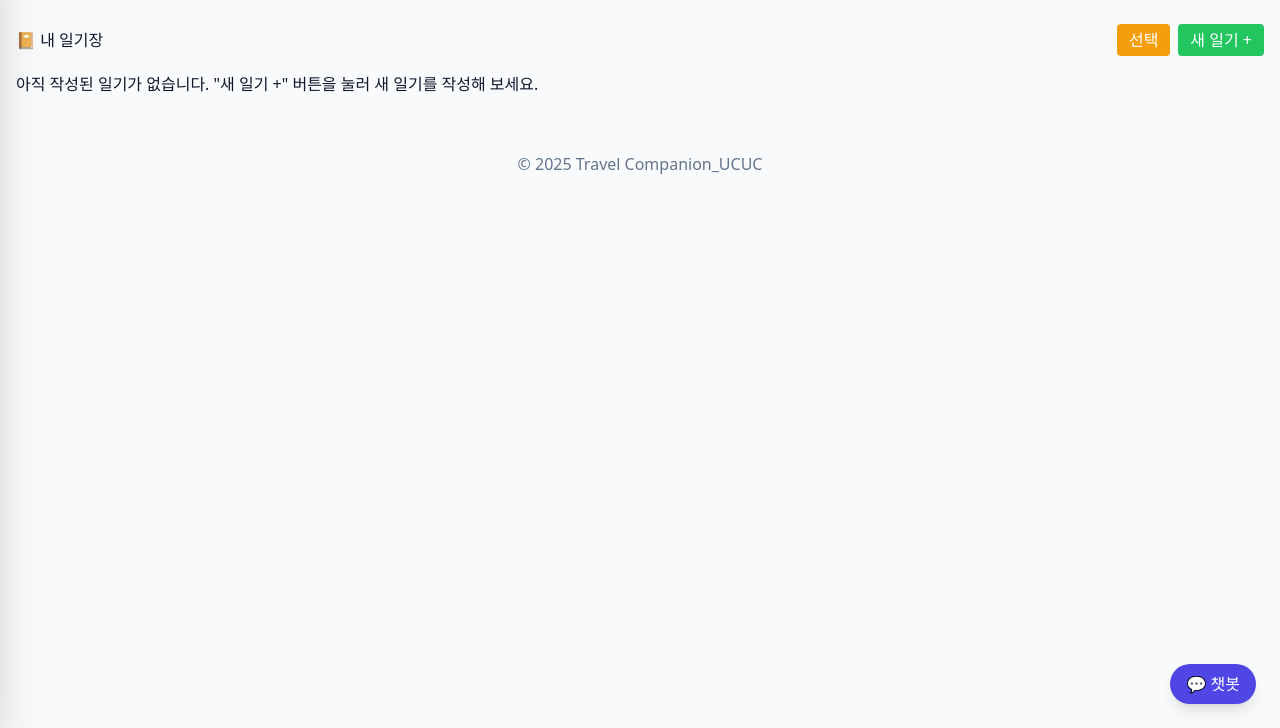
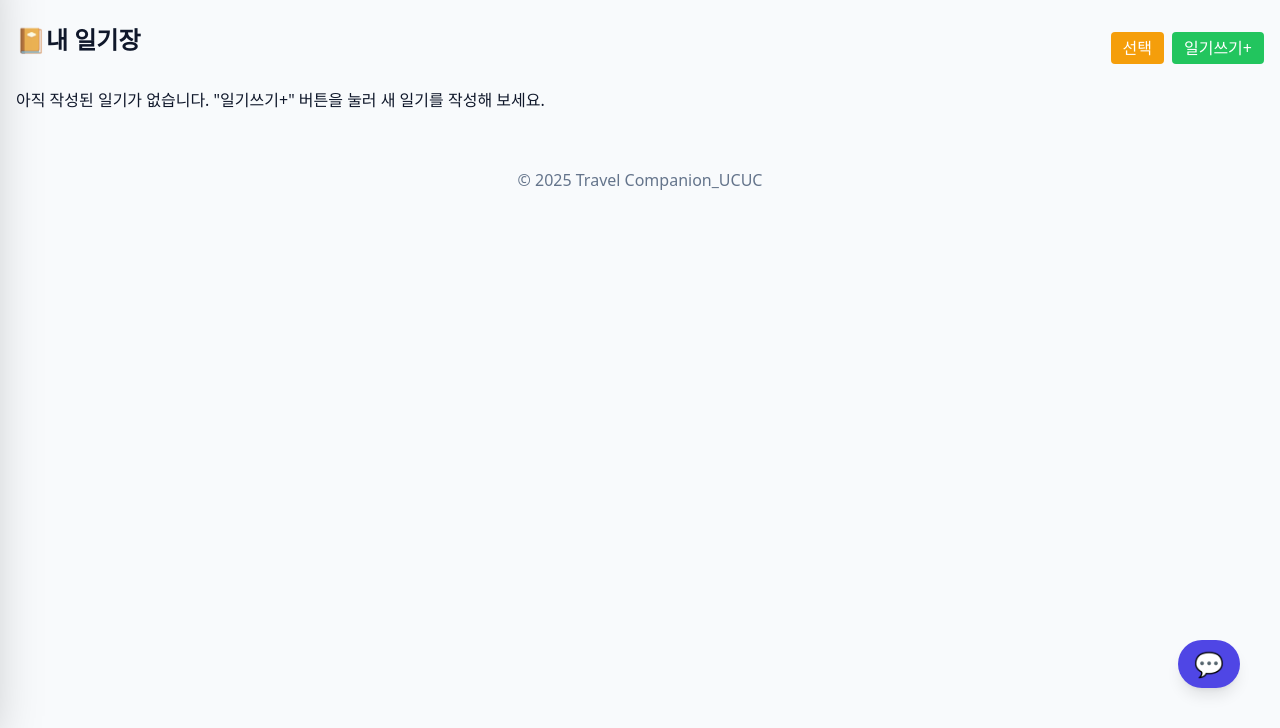
Before and after one commit to hhieon/2025-SMU-AI-Project-UCUC, a Django app: page /diary/ in a window 1280 px wide. Shown: the part 72-800 px from the top of the page. Run offline with Django 5.2, Linux system fonts and the light colour scheme; data comes from the database, SQL or seed files in the repository; some libraries are stand-ins or nearby versions.

Commit message:
html 수정

```diff
--- a/templates/travel/base.html
+++ b/templates/travel/base.html
@@ -77,14 +77,14 @@
 
   <!-- ✅ 전역 챗봇 -->
   <div id="chatbot-toggle"
-       class="fixed bottom-6 right-6 bg-indigo-600 text-white px-4 py-2 rounded-full shadow-lg cursor-pointer">
-    💬 챗봇
+       class="fixed bottom-10 right-10 bg-indigo-600 text-white px-4 py-2 rounded-full shadow-lg cursor-pointer text-2xl">
+    💬
   </div>
 
   <div id="chatbot-panel"
        class="hidden fixed bottom-20 right-6 w-96 bg-white border rounded-lg shadow-2xl flex flex-col z-50">
     <div class="flex items-center justify-between bg-indigo-600 text-white px-3 py-2 rounded-t-lg">
-      <span>AI 챗봇</span>
+      <span>ChatBot</span>
       <button onclick="document.getElementById('chatbot-panel').classList.add('hidden')" class="text-sm">✖</button>
     </div>
 
@@ -111,7 +111,7 @@
 
     <!-- 입력 -->
     <div class="p-2 border-t flex gap-2">
-      <input id="chat-input" class="flex-grow border rounded px-2 py-1 text-sm" placeholder="메시지 입력..." />
+      <input id="chat-input" class="flex-grow border rounded px-2 py-1 text-sm" placeholder="메시지 입력" />
       <button onclick="sendMessage()" class="bg-indigo-600 text-white px-3 py-1 rounded">전송</button>
     </div>
   </div>
@@ -263,7 +263,7 @@
       .then(d => {
         document.getElementById("chat-loading")?.remove();
         if (d.data) {
-          log.innerHTML += `<div><b>챗봇:</b> 결과가 수정되었습니다 ✅</div>`;
+          log.innerHTML += `<div><b>챗봇:</b> 결과가 수정되었습니다 </div>`;
           if ("{{ request.resolver_match.url_name }}" === "guide") {
             if (typeof updateGuideUI === "function") updateGuideUI(d.data);
           } else if ("{{ request.resolver_match.url_name }}" === "planner") {
--- a/templates/travel/diary_detail.html
+++ b/templates/travel/diary_detail.html
@@ -23,7 +23,7 @@
   사용한 모델: {{ diary.llm_provider }} / {{ diary.llm_model }}
 </div>
 
-<a href="{% url 'diary_list' %}" class="inline-block mt-6 px-4 py-2 bg-gray-200 rounded-lg">← 목록으로</a>
+<a href="{% url 'diary_list' %}" class="inline-block mt-6 px-4 py-2 bg-gray-200 rounded-lg">목록으로</a>
 
 <script>
   function fixEmoji(diaryId){
@@ -43,7 +43,7 @@
     .then(d=>{
       if(d.reply){
         if(log){ log.innerHTML += `<div><b>챗봇:</b> ${d.reply}</div>`; }
-        location.reload(); // ✅ 새 이모지 반영
+        location.reload(); // 새 이모지 반영
       }
     });
   }
--- a/templates/travel/diary_form.html
+++ b/templates/travel/diary_form.html
@@ -15,7 +15,7 @@
   </div>
 
   <div class="mb-3">
-    <label>LLM 제공자</label>
+    <label>모델 제공사</label>
     <select name="llm_provider" class="border rounded p-2">
       <option value="openai">OpenAI</option>
       <option value="gemini">Gemini</option>
--- a/templates/travel/diary_list.html
+++ b/templates/travel/diary_list.html
@@ -2,13 +2,13 @@
 {% block content %}
 
 <div class="diary-header flex justify-between items-center mb-4">
-  <h2>📔 내 일기장</h2>
+  <h1 class="text-2xl font-semibold mb-4">📔내 일기장</h1>
   <div class="flex gap-2">
     <button id="selectBtn" type="button" class="btn-select bg-amber-500 text-white px-3 py-1 rounded">
       선택
     </button>
     <a href="{% url 'diary_create' %}" class="btn-add bg-green-500 text-white px-3 py-1 rounded">
-      새 일기 +
+      일기쓰기+
     </a>
   </div>
 </div>
@@ -25,7 +25,7 @@
         </a>
         {% if d.mood_emoji %}
           <span class="ml-2 text-lg">{{ d.mood_emoji }}</span>
-          <!-- ✅ 목록에서도 이모지 수정 버튼 -->
+          <!-- 목록에서도 이모지 수정 버튼 -->
           <button type="button"
                   onclick="fixEmoji({{ d.id }})"
                   class="ml-1 text-xs px-2 py-1 bg-indigo-50 text-indigo-700 rounded">
@@ -36,7 +36,7 @@
       </div>
     </li>
   {% empty %}
-    <li>아직 작성된 일기가 없습니다. "새 일기 +" 버튼을 눌러 새 일기를 작성해 보세요.</li>
+    <li>아직 작성된 일기가 없습니다. "일기쓰기+" 버튼을 눌러 새 일기를 작성해 보세요.</li>
   {% endfor %}
 </ul>
 
--- a/templates/travel/planner.html
+++ b/templates/travel/planner.html
@@ -6,7 +6,7 @@
 <link rel="stylesheet" href="https://cdn.jsdelivr.net/npm/fullcalendar@6.1.15/index.global.min.css">
 <script src="https://cdn.jsdelivr.net/npm/fullcalendar@6.1.15/index.global.min.js"></script>
 
-<h1 class="text-2xl font-semibold mb-4">📅 날짜별 여행 계획 자동 입력</h1>
+<h1 class="text-2xl font-semibold mb-4">📅날짜별 여행 계획 자동 입력</h1>
 
 <!-- ✅ 3열: 360px / 1fr / 560px -->
 <div class="grid gap-6 lg:grid-cols-[360px_minmax(0,1fr)_560px]">
@@ -31,7 +31,7 @@
       <div>
         <label class="block text-sm font-medium mb-1">강도</label>
         <select name="intensity" class="input">
-          <option>느긋</option><option selected>보통</option><option>빡빡</option>
+          <option>낮음</option><option selected>보통</option><option>높음</option>
         </select>
       </div>
     </div>
--- a/templates/travel/translate.html
+++ b/templates/travel/translate.html
@@ -34,7 +34,7 @@
       <div>
         <label class="block text-sm font-medium mb-1">말투</label>
         <select name="tone" class="input">
-          <option value="중립" {% if request.POST.tone == "중립" or not request.POST.tone %}selected{% endif %}>중립</option>
+          <option value="중립" {% if request.POST.tone == "중립" or not request.POST.tone %}selected{% endif %}>기본</option>
           <option value="격식" {% if request.POST.tone == "격식" %}selected{% endif %}>격식</option>
           <option value="친근" {% if request.POST.tone == "친근" %}selected{% endif %}>친근</option>
         </select>
```
Also changed, not shown: templates/travel/guide.html (+7 -6 lines), templates/travel/photo.html (+5 -5 lines).
